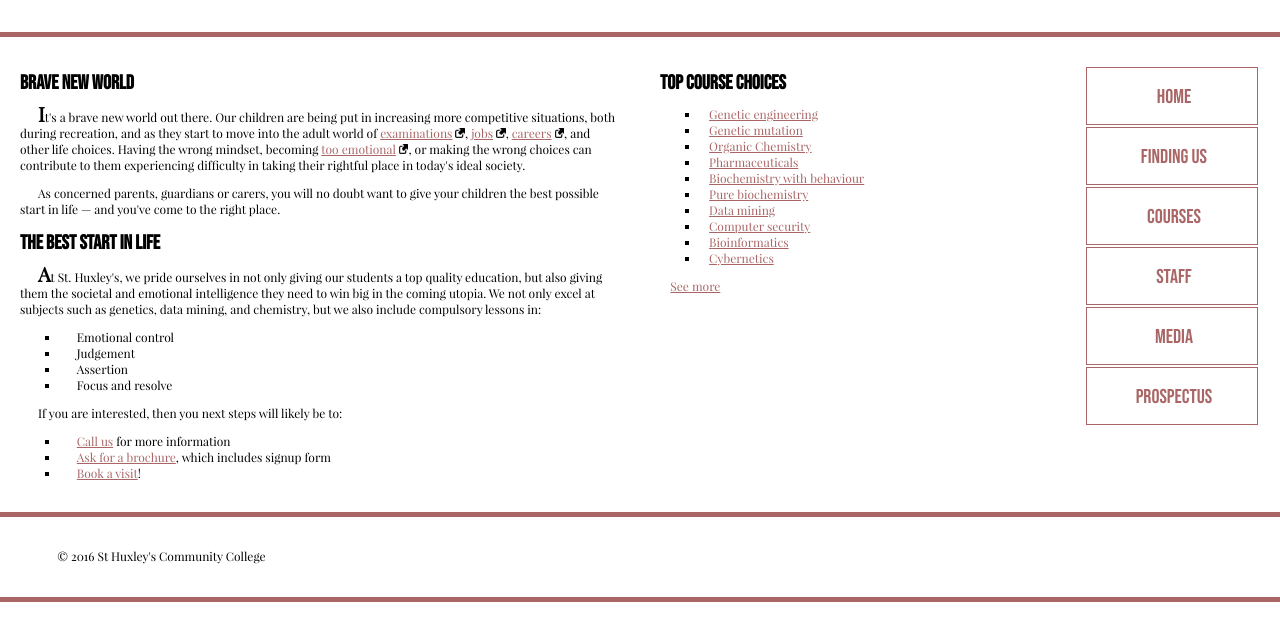
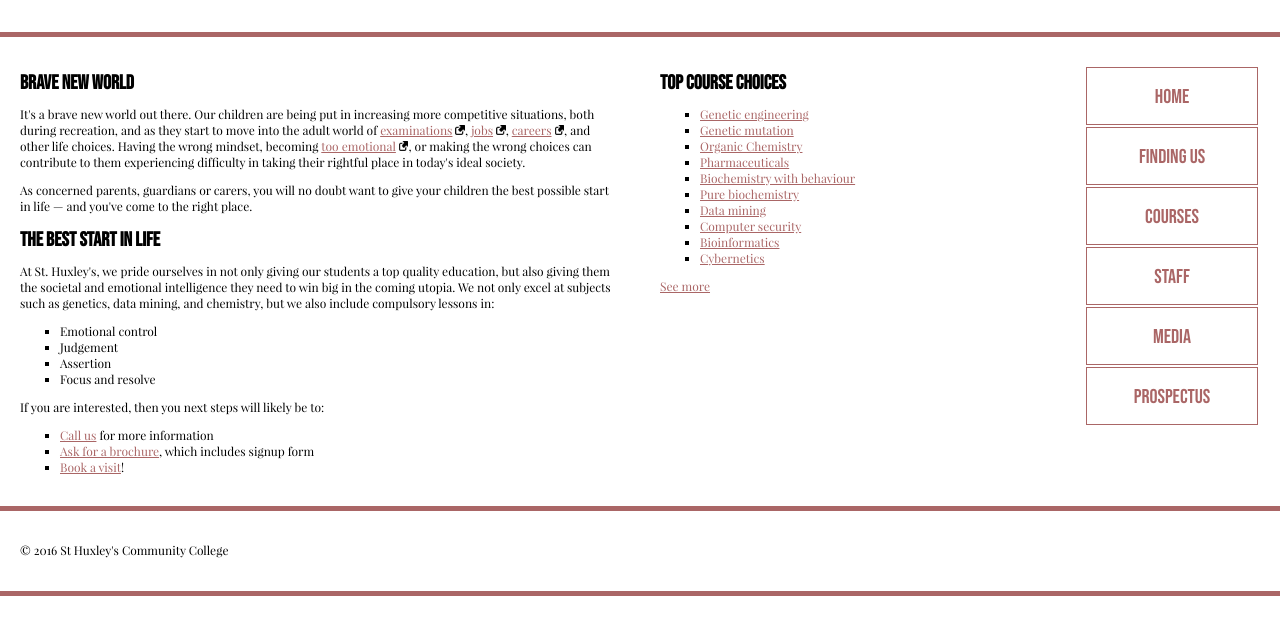
Before and after one commit to swilliams2099/CSS-profile-card, a plain HTML site: page index.html in a window 1280 px wide. Shown: the part 109-750 px from the top of the page. Drawn offline with Linux system fonts and the light colour scheme.

Commit message:
update style

```diff
--- a/style.css
+++ b/style.css
@@ -83,13 +83,13 @@ h2 {
 }
 
 p, li, a {
-  text-indent: 3%;
+  /* text-indent: 3%; */
   font-size: 1.2rem;
 }
-h2 + p::first-letter {
+/* h2 + p::first-letter {
   font-size: 2rem;
   font-weight: bold;
-}
+} */
 
 a {
   outline-color: transparent;
@@ -134,7 +134,6 @@ li {
 }
 
 /* Nav bar */
-/* TODO redo list items as links */
 
 nav li {
   font-family: 'bebas_neueregular';
```
